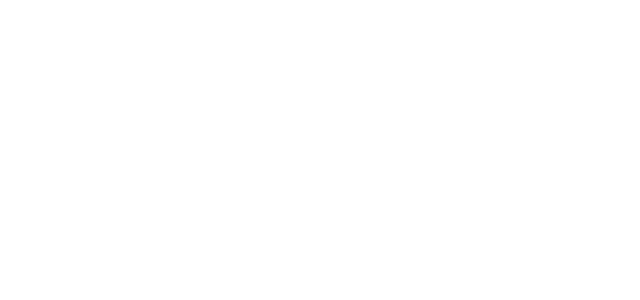
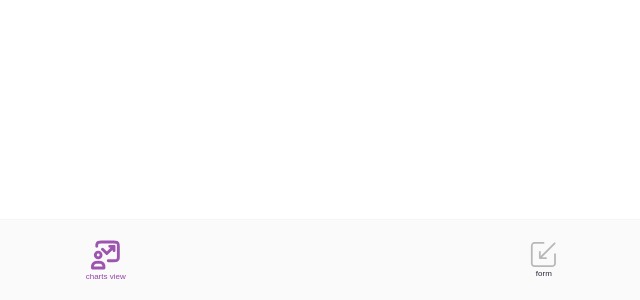
Before and after one commit to karl-soderberg/DiversityTracker, a React (Vite) app in the folder diversitytracker.web/: page / in a window 1280 px wide. Shown: the part 500-800 px from the top of the page, without its empty margins (318-958 px from the left). Built offline with nearby package versions, Linux system fonts and the light colour scheme; a web font is replaced by a local one.

Commit message:
add: navbar -> Navbar, CustomAnchor, Custom Icons, Basic Animation

```diff
--- a/diversitytracker.web/src/App.tsx
+++ b/diversitytracker.web/src/App.tsx
@@ -1,8 +1,15 @@
+import { useState } from "react"
+import { NavBottom } from "./shared_pages/NavBottom";
+
 function App() {
+  const [page, setPage] = useState("chart-home");
 
   return (
     <>
-
+      <NavBottom
+        page={page}
+        setPage={(page) => setPage(page)}
+      />
     </>
   )
 }
--- a/diversitytracker.web/src/colors.css
+++ b/diversitytracker.web/src/colors.css
@@ -17,7 +17,6 @@
     --text-base: #FFFFFF;
     --text-fade1: #2E3138;
 
-    --menu-green: #00C2A0;
     --menu-violet: #A676F3;
     --menu-pink: #EF549A;
     --menu-red: #F37676;
@@ -29,7 +28,7 @@
     --menu-violet: #9344A7;
     --menu-blue: #546E9F;
     --menu-cyan: #4AABE7;
-    --menu-green: #4F9503;
+    --menu-green: #a5ca68;
     --menu-red: #E53835;
 }
 
--- /dev/null
+++ b/diversitytracker.web/src/components/CustomAnchor.css
@@ -0,0 +1 @@
+@import url('../colors.css');
--- a/diversitytracker.web/src/components/CustomAnchor.tsx
+++ b/diversitytracker.web/src/components/CustomAnchor.tsx
@@ -1,20 +1,29 @@
+import { ReactElement } from 'react'
+import './CustomAnchor.css'
+
 type Props = {
     className: string,
     value: string,
-    icon: string,
+    icon: ReactElement,
     width: string,
+    height: string,
     link: string,
+    click: () => void,
+    active: boolean
 }
 
-export const CustomAnchor = ( {className, value, icon, width, link} : Props) => {
+export const CustomAnchor = ( {className, value, icon, width, height, link, click, active} : Props) => {
 
     return(
         <a
-            className={className}
+            className={`${className} ` + (active && 'active')}
+            style={{width: width, height: height}}
             href={link}
+            onClick={() => click()}
         >
-            {value}
-            <img src={icon} style={{width: width, height: width}} alt="" />
+
+            {icon}
+            <p className={`${className}__title`}>{value}</p>
         </a>
     )
 }
--- /dev/null
+++ b/diversitytracker.web/src/resources/icons/ChartIcon.tsx
@@ -0,0 +1,12 @@
+type Props = {
+  className: string,
+  width: string,
+}
+
+export const ChartIcon = ({ className, width }: Props) => {
+  return (
+    <svg className={className} width={width} height={width} viewBox="0 0 24 24" fill="none" xmlns="http://www.w3.org/2000/svg">
+      <path className={`${className}--colorstroke`} d="M14 16H17.8C18.9201 16 19.4802 16 19.908 15.782C20.2843 15.5903 20.5903 15.2843 20.782 14.908C21 14.4802 21 13.9201 21 12.8V6.2C21 5.0799 21 4.51984 20.782 4.09202C20.5903 3.71569 20.2843 3.40973 19.908 3.21799C19.4802 3 18.9201 3 17.8 3H9.2C8.07989 3 7.51984 3 7.09202 3.21799C6.71569 3.40973 6.40973 3.71569 6.21799 4.09202C6.01338 4.49359 6.00082 5.01165 6.00005 6M18 6L13 11L10 8M18 6V9M18 6H15M9 12C9 13.1046 8.10457 14 7 14C5.89543 14 5 13.1046 5 12C5 10.8954 5.89543 10 7 10C8.10457 10 9 10.8954 9 12ZM7 17C7.92997 17 8.39496 17 8.77646 17.1022C9.81173 17.3796 10.6204 18.1883 10.8978 19.2235C11 19.605 11 20.07 11 21H3C3 20.07 3 19.605 3.10222 19.2235C3.37962 18.1883 4.18827 17.3796 5.22354 17.1022C5.60504 17 6.07003 17 7 17Z" stroke="#000000" stroke-width="2" stroke-linecap="round" stroke-linejoin="round"/>
+    </svg>
+  );
+}
--- /dev/null
+++ b/diversitytracker.web/src/resources/icons/FormIcon.tsx
@@ -0,0 +1,17 @@
+type Props = {
+  className: string,
+  width: string,
+}
+
+export const FormIcon = ({ className, width }: Props) => {
+  return (
+    <svg className={className} width={width} height={width} viewBox="0 0 28 28" version="1.1" xmlns="http://www.w3.org/2000/svg">
+      <g id="Page-1" stroke="none" stroke-width="1" fill="none" fill-rule="evenodd">
+        <g className={`${className}--colorfill`} id="Icon-Set" transform="translate(-258.000000, -933.000000)" fill="#000000">
+            <path d="M269,944 C269.001,943.445 268.555,942.999 268,943 C267.445,943.001 267.001,943.445 267,944 L267,951 C267,951.555 267.445,952.001 268,952 L275,952 C275.555,951.999 275.999,951.556 276,951 C276.001,950.444 275.555,949.999 275,950 L270.509,950 L285.293,935.217 C285.684,934.826 285.684,934.192 285.293,933.802 C284.902,933.412 284.269,933.412 283.879,933.802 L269,948.681 L269,944 L269,944 Z M284,946 L284,957 C284,958.087 283.086,959 282,959 L261.935,959.033 C260.848,959.033 259.967,958.152 259.967,957.065 L260,937 C260,935.913 260.914,935 262,935 L273,935 L273,933 L262,933 C259.827,933 258,935.221 258,937.394 L258,957.065 C258,959.238 259.762,961 261.935,961 L281.606,961 C283.779,961 286,959.173 286,957 L286,946 L284,946 L284,946 Z" id="input">
+            </path>
+        </g>
+      </g>
+    </svg>
+  );
+}
--- /dev/null
+++ b/diversitytracker.web/src/shared_pages/NavBottom.css
@@ -0,0 +1,80 @@
+@import url('../colors.css');
+
+.navbottom-container{
+    position: absolute;
+    bottom: 0;
+    width: 100%;
+    height: 10vh;
+    z-index: 1500;
+
+    display: flex;
+    justify-content: space-evenly;
+    align-items: center;
+
+    background-color: var(--light-base);
+    box-shadow: rgba(0, 0, 0, 0.12) 0px 1px 3px, rgba(0, 0, 0, 0.24) 0px 1px 2px;
+}
+    .navbottom__item{
+        display: flex;
+        flex-direction: column;
+        align-items: center;
+        justify-content: center;
+    }
+    .navbottom__icon{
+        width: 1.8rem;
+        opacity: .9;
+
+        transition: all .25s ease-in-out;
+    }
+        .navbottom__icon--colorfill{
+            fill: #b1b1b1;
+            transition: all .25s ease-in-out;
+        }
+        .navbottom__icon--colorstroke{
+            stroke: #b1b1b1;;
+            transition: all .25s ease-in-out;
+        }
+    .navbottom__item__title{
+        margin-top: .1rem;
+        font-size: .5rem;
+
+        color: #252934;
+        transition: all .25s ease-in-out;
+    }
+
+
+
+
+
+/* active state */
+.navbottom__item.active .navbottom__icon{
+    transform: scale(1.2);
+    transition: all .25s ease-in-out;
+}
+
+.navbottom__item.active .navbottom__item__title{
+    transform: scale(1.05);
+    transform: translateY(1px);
+
+    transition: all .25s ease-in-out;
+}
+
+.navbottom__item.active .navbottom__icon--colorfill{
+    fill: var(--menu-violet);
+}
+.navbottom__item.active .navbottom__icon--colorstroke{
+    stroke: var(--menu-violet);
+}
+.navbottom__item.active .navbottom__item__title{
+    color: var(--menu-violet);
+}
+
+.navbottom__item:nth-of-type(2).active .navbottom__icon--colorfill{
+    fill: var(--menu-green)
+}
+.navbottom__item:nth-of-type(2).active .navbottom__icon--colorstroke{
+    stroke: var(--menu-green);
+}
+.navbottom__item:nth-of-type(2).active .navbottom__item__title{
+    color: var(--menu-green);
+}
--- /dev/null
+++ b/diversitytracker.web/src/shared_pages/NavBottom.tsx
@@ -0,0 +1,36 @@
+import { CustomAnchor } from '../components/CustomAnchor'
+import { ChartIcon } from '../resources/icons/ChartIcon'
+import { FormIcon } from '../resources/icons/FormIcon'
+import './NavBottom.css'
+
+type Props = {
+    page: string,
+    setPage: (page: string) => void
+}
+
+export const NavBottom = ({ setPage, page }: Props) => {
+    return(
+        <nav className='navbottom-container'>
+            <CustomAnchor
+                className='navbottom__item'
+                value='charts view'
+                icon={<ChartIcon className='navbottom__icon' width='30px'/>}
+                width=''
+                height='100%'
+                link='#'
+                active={page == 'chart-home' ? true : false}
+                click={() => setPage('chart-home')}
+            />
+            <CustomAnchor
+                className='navbottom__item'
+                value='form'
+                icon={<FormIcon className='navbottom__icon' width='25px'/>}
+                width=''
+                height='100%'
+                link='#'
+                active={page == 'form-page' ? true : false}
+                click={() => setPage('form-page')}
+            />
+        </nav>
+    )
+}
```
Also changed, not shown: diversitytracker.web/src/resources/icons/nav_chart.svg (added), diversitytracker.web/src/resources/icons/nav_form.svg (added).
